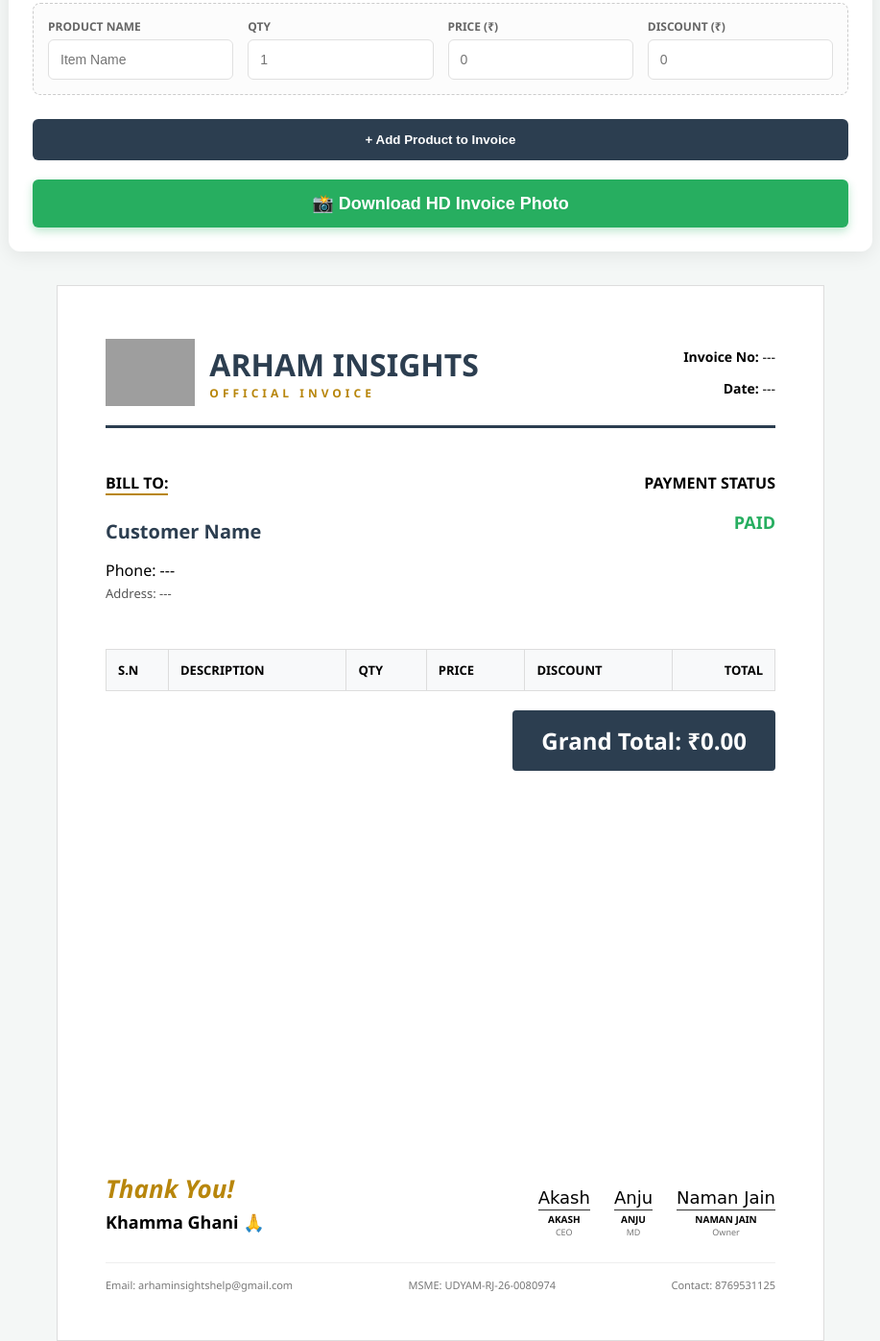
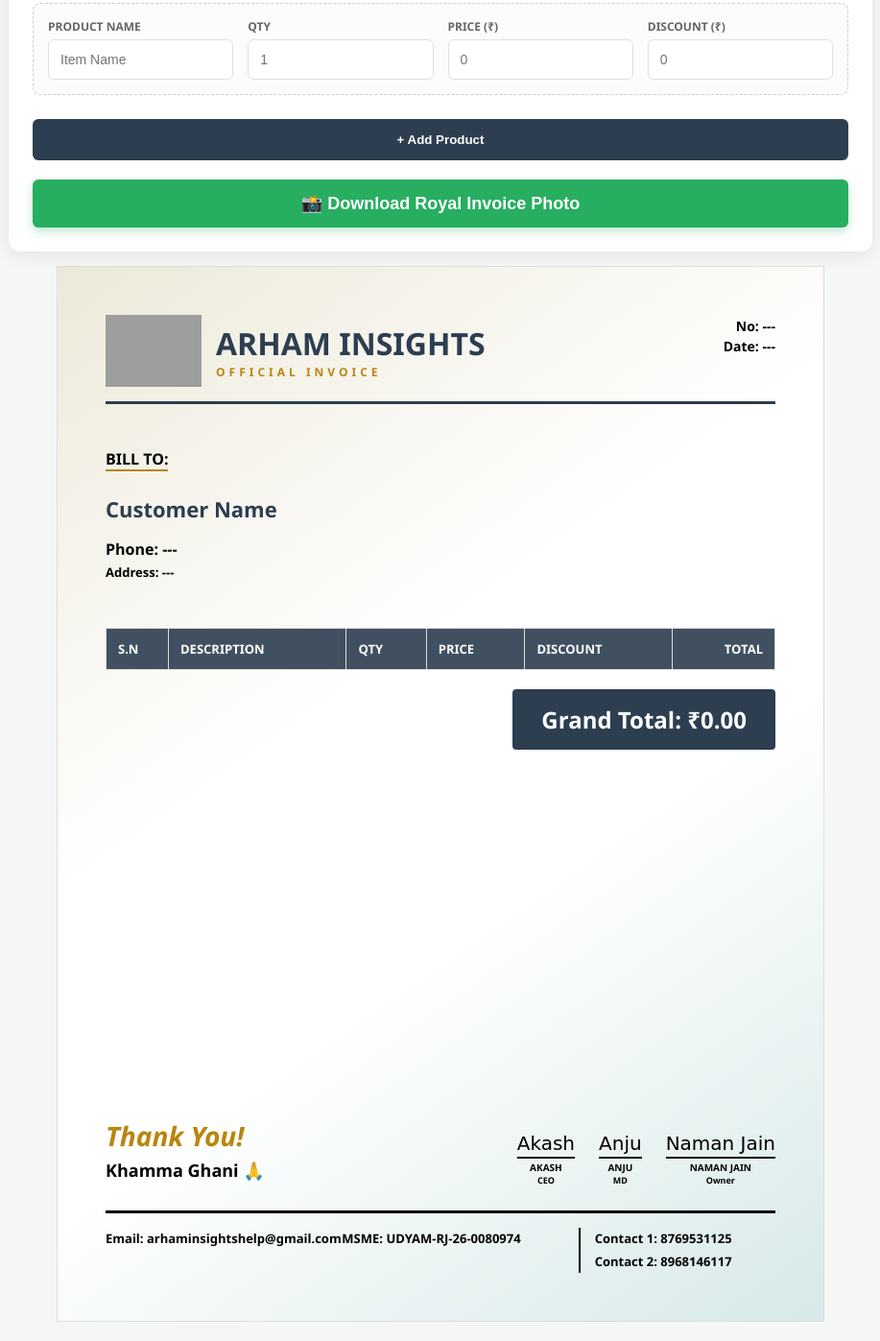
Before and after one commit to arhaminsights/Invoice-, a plain HTML site: page index.html in a window 1280 px wide. Shown: the part 272-1669 px from the top of the page at 96% size, without its empty margins (181-1098 px from the left). Drawn offline with nearby package versions, Linux system fonts and the light colour scheme; grey boxes are pictures that could not be loaded.

Commit message:
Update index.html

```diff
--- a/index.html
+++ b/index.html
@@ -3,7 +3,7 @@
 <head>
     <meta charset="UTF-8">
     <meta name="viewport" content="width=device-width, initial-scale=1.0">
-    <title>Arham Insights - Photo Invoice</title>
+    <title>Arham Insights - Professional Invoice</title>
     <script src="https://cdnjs.cloudflare.com/ajax/libs/html-to-image/1.11.1/html-to-image.min.js"></script>
     <style>
         :root { --primary: #2c3e50; --gold: #b8860b; --bg: #f4f7f6; }
@@ -25,65 +25,65 @@
 
         .btn { padding: 14px; border: none; border-radius: 6px; cursor: pointer; font-weight: bold; color: white; transition: 0.3s; }
         .btn-add { background: var(--primary); width: 100%; margin-top: 10px; }
-        .btn-add:hover { background: #34495e; }
         .btn-photo { background: #27ae60; width: 100%; font-size: 18px; margin-top: 20px; box-shadow: 0 4px 10px rgba(39,174,96,0.3); }
 
-        /* INVOICE SHEET STYLING */
-        .preview-box { width: 100%; overflow-x: auto; padding: 20px 0; }
+        /* INVOICE SHEET STYLING - More Visible Gradient */
         #invoice-sheet {
-            width: 800px; min-height: 1100px; background: white; margin: 0 auto;
-            padding: 50px; box-sizing: border-box; display: flex; flex-direction: column;
+            width: 800px; min-height: 1100px;
+            background: linear-gradient(145deg, rgba(184, 134, 11, 0.12) 0%, #ffffff 40%, #ffffff 60%, rgba(0, 128, 128, 0.12) 100%);
+            margin: 0 auto; padding: 50px; box-sizing: border-box; display: flex; flex-direction: column;
             position: relative; border: 1px solid #ddd;
         }
 
         .header { display: flex; justify-content: space-between; border-bottom: 3px solid var(--primary); padding-bottom: 15px; margin-bottom: 25px; }
         .brand { display: flex; align-items: center; gap: 15px; }
-        .brand img { height: 70px; }
+        .brand img { height: 75px; }
 
-        table { width: 100%; border-collapse: collapse; margin: 20px 0; }
-        th { background: #f8f9fa; border: 1px solid #ddd; padding: 12px; text-align: left; font-size: 13px; text-transform: uppercase; }
-        td { border: 1px solid #ddd; padding: 12px; font-size: 14px; color: #333; }
+        table { width: 100%; border-collapse: collapse; margin: 20px 0; background: rgba(255,255,255,0.4); }
+        th { background: rgba(44, 62, 80, 0.9); color: white; border: 1px solid #ddd; padding: 12px; text-align: left; font-size: 13px; text-transform: uppercase; }
+        td { border: 1px solid #ccc; padding: 12px; font-size: 14px; color: #000; font-weight: 500; }
 
         .total-box { margin-left: auto; background: var(--primary); color: white; padding: 15px 30px; border-radius: 4px; font-size: 24px; font-weight: bold; }
 
         .bottom-row { margin-top: auto; display: flex; justify-content: space-between; align-items: flex-end; padding-top: 40px; }
-        .thanks h2 { margin: 0; font-size: 26px; color: var(--gold); font-style: italic; }
+        .thanks h2 { margin: 0; font-size: 28px; color: var(--gold); font-style: italic; text-shadow: 1px 1px 1px rgba(0,0,0,0.05); }
 
         .sig-section { text-align: right; min-width: 160px; display: flex; gap: 25px; }
         .sig-box { text-align: center; }
-        .sig-name { font-family: cursive; font-size: 18px; margin: 0; color: #000; }
-        .sig-line { border-top: 1.5px solid #333; margin-top: 2px; padding-top: 2px; font-weight: bold; font-size: 10px; text-transform: uppercase; }
-        .sig-title { font-size: 9px; color: #777; display: block; }
+        .sig-name { font-family: cursive; font-size: 20px; margin: 0; color: #000; }
+        .sig-line { border-top: 2.5px solid #000; margin-top: 2px; padding-top: 2px; font-weight: 900; font-size: 10px; text-transform: uppercase; color: #000; }
+        .sig-title { font-size: 9px; color: #000; display: block; font-weight: 800; }
 
-        .footer-info { border-top: 1px solid #eee; margin-top: 25px; padding-top: 15px; font-size: 11px; color: #777; display: flex; justify-content: space-between; }
+        /* Dark Footer with Vertical Numbers */
+        .footer-info {
+            border-top: 3px solid #000; margin-top: 25px; padding-top: 15px;
+            font-size: 13px; color: #000; display: grid; grid-template-columns: 1.2fr 1.2fr 1fr;
+            font-weight: 900; line-height: 1.8;
+        }
+        .contact-col { display: flex; flex-direction: column; border-left: 2px solid #000; padding-left: 15px; }
     </style>
 </head>
 <body>
 
 <div class="admin-panel">
     <div class="admin-title">Arham Insights - Billing Dashboard</div>
-
     <div class="grid">
         <div class="input-box"><label>Invoice No</label><input type="text" id="inNo" placeholder="AI-101" oninput="sync()"></div>
         <div class="input-box"><label>Date</label><input type="date" id="inDate" oninput="sync()"></div>
         <div class="input-box"><label>Customer Name</label><input type="text" id="inName" placeholder="Enter Name" oninput="sync()"></div>
         <div class="input-box"><label>Mobile No</label><input type="text" id="inPhone" placeholder="9999999999" oninput="sync()"></div>
     </div>
-
     <div class="input-box"><label>Address</label><input type="text" id="inAddr" placeholder="Full Address..." oninput="sync()" style="width:100%"></div>
-
     <div class="grid" style="margin-top:20px; background: #fcfcfc; padding: 15px; border-radius: 8px; border: 1px dashed #ccc;">
         <div class="input-box"><label>Product Name</label><input type="text" id="pName" placeholder="Item Name"></div>
         <div class="input-box"><label>Qty</label><input type="number" id="pQty" placeholder="1"></div>
         <div class="input-box"><label>Price (₹)</label><input type="number" id="pPrice" placeholder="0"></div>
         <div class="input-box"><label>Discount (₹)</label><input type="number" id="pDisc" placeholder="0"></div>
     </div>
-
-    <button class="btn btn-add" onclick="addItem()">+ Add Product to Invoice</button>
-    <button class="btn btn-photo" onclick="downloadImage()">📸 Download HD Invoice Photo</button>
+    <button class="btn btn-add" onclick="addItem()">+ Add Product</button>
+    <button class="btn btn-photo" onclick="downloadImage()">📸 Download Royal Invoice Photo</button>
 </div>
 
-<div class="preview-box">
 <div id="invoice-sheet">
     <div class="header">
         <div class="brand">
@@ -93,23 +93,17 @@
                 <p style="margin:0; letter-spacing:4px; font-weight:bold; color:var(--gold); font-size:12px">OFFICIAL INVOICE</p>
             </div>
         </div>
-            <div style="text-align:right; font-size:14px">
-                <p><strong>Invoice No:</strong> <span id="outNo">---</span></p>
-                <p><strong>Date:</strong> <span id="outDate">---</span></p>
+        <div style="text-align:right; font-size:14px; color: #000; font-weight: 700;">
+            <p style="margin:2px 0"><strong>No:</strong> <span id="outNo">---</span></p>
+            <p style="margin:2px 0"><strong>Date:</strong> <span id="outDate">---</span></p>
         </div>
     </div>
 
-        <div style="margin-bottom:25px; display: grid; grid-template-columns: 1fr 1fr;">
-            <div>
-                <h4 style="border-bottom:2px solid var(--gold); display:inline-block; margin-bottom:8px">BILL TO:</h4>
-                <p><strong id="outName" style="font-size:20px; color:var(--primary)">Customer Name</strong></p>
-                <p style="margin:4px 0">Phone: <span id="outPhone">---</span></p>
-                <p style="margin:4px 0; font-size:13px; color:#555">Address: <span id="outAddr">---</span></p>
-            </div>
-            <div style="text-align: right;">
-                <h4 style="margin-bottom:8px">PAYMENT STATUS</h4>
-                <p style="color:#27ae60; font-weight:bold; font-size:18px">PAID</p>
-            </div>
+    <div style="margin-bottom:25px;">
+        <h4 style="border-bottom:2.5px solid var(--gold); display:inline-block; margin-bottom:8px; color: #000; font-weight: 900;">BILL TO:</h4>
+        <p><strong id="outName" style="font-size:22px; color:var(--primary)">Customer Name</strong></p>
+        <p style="margin:4px 0; color: #000; font-weight: 700;">Phone: <span id="outPhone">---</span></p>
+        <p style="margin:4px 0; font-size:13px; color:#000; font-weight: 600;">Address: <span id="outAddr">---</span></p>
     </div>
 
     <table>
@@ -131,38 +125,27 @@
     <div class="bottom-row">
         <div class="thanks">
             <h2>Thank You!</h2>
-                <p style="font-weight:bold; font-size:18px; margin:5px 0">Khamma Ghani 🙏</p>
+            <p style="font-weight:900; font-size:18px; margin:5px 0; color: #000;">Khamma Ghani 🙏</p>
         </div>
         <div class="sig-section">
-                <div class="sig-box">
-                    <p class="sig-name">Akash</p>
-                    <div class="sig-line">Akash</div>
-                    <span class="sig-title">CEO</span>
-                </div>
-                <div class="sig-box">
-                    <p class="sig-name">Anju</p>
-                    <div class="sig-line">Anju</div>
-                    <span class="sig-title">MD</span>
-                </div>
-                <div class="sig-box">
-                    <p class="sig-name">Naman Jain</p>
-                    <div class="sig-line">Naman Jain</div>
-                    <span class="sig-title">Owner</span>
-                </div>
+            <div class="sig-box"><p class="sig-name">Akash</p><div class="sig-line">Akash</div><span class="sig-title">CEO</span></div>
+            <div class="sig-box"><p class="sig-name">Anju</p><div class="sig-line">Anju</div><span class="sig-title">MD</span></div>
+            <div class="sig-box"><p class="sig-name">Naman Jain</p><div class="sig-line">Naman Jain</div><span class="sig-title">Owner</span></div>
         </div>
     </div>
 
     <div class="footer-info">
-            <span>Email: arhaminsightshelp@gmail.com</span>
-            <span>MSME: UDYAM-RJ-26-0080974</span>
-            <span>Contact: 8769531125</span>
+        <div>Email: arhaminsightshelp@gmail.com</div>
+        <div>MSME: UDYAM-RJ-26-0080974</div>
+        <div class="contact-col">
+            <span>Contact 1: 8769531125</span>
+            <span>Contact 2: 8968146117</span>
         </div>
     </div>
 </div>
 
 <script>
     let list = [];
-
     function sync() {
         document.getElementById('outNo').innerText = document.getElementById('inNo').value || '---';
         document.getElementById('outDate').innerText = document.getElementById('inDate').value || '---';
@@ -170,60 +153,25 @@
         document.getElementById('outPhone').innerText = document.getElementById('inPhone').value || '---';
         document.getElementById('outAddr').innerText = document.getElementById('inAddr').value || '---';
     }
-
     function addItem() {
-        const name = document.getElementById('pName').value;
-        const qty = parseFloat(document.getElementById('pQty').value) || 1;
-        const price = parseFloat(document.getElementById('pPrice').value) || 0;
-        const disc = parseFloat(document.getElementById('pDisc').value) || 0;
-
-        if(!name || price <= 0) return alert("Pehle item ki sahi detail bharo!");
-
-        const rowTotal = (qty * price) - disc;
-        list.push({name, qty, price, disc, total: rowTotal});
-
+        const n = document.getElementById('pName').value, q = parseFloat(document.getElementById('pQty').value) || 1,
+              p = parseFloat(document.getElementById('pPrice').value) || 0, d = parseFloat(document.getElementById('pDisc').value) || 0;
+        if(!n || p <= 0) return alert("Sahi detail bharo!");
+        list.push({n, q, p, d, t: (q*p)-d});
         render();
-
-        // Clear item inputs
-        document.getElementById('pName').value = '';
-        document.getElementById('pQty').value = '';
-        document.getElementById('pPrice').value = '';
-        document.getElementById('pDisc').value = '';
+        document.getElementById('pName').value = ''; document.getElementById('pQty').value = '';
+        document.getElementById('pPrice').value = ''; document.getElementById('pDisc').value = '';
     }
-
     function render() {
-        const tb = document.getElementById('tableBody');
-        tb.innerHTML = ''; let gt = 0;
-        list.forEach((it, i) => {
-            gt += it.total;
-            tb.innerHTML += `
-                <tr>
-                    <td>${i+1}</td>
-                    <td><strong>${it.name}</strong></td>
-                    <td>${it.qty}</td>
-                    <td>₹${it.price}</td>
-                    <td style="color: #e74c3c">-₹${it.disc}</td>
-                    <td style="text-align:right; font-weight:bold">₹${it.total.toFixed(2)}</td>
-                </tr>`;
-        });
+        const tb = document.getElementById('tableBody'); tb.innerHTML = ''; let gt = 0;
+        list.forEach((it, i) => { gt += it.t; tb.innerHTML += `<tr><td>${i+1}</td><td><strong>${it.n}</strong></td><td>${it.q}</td><td>₹${it.p}</td><td style="color:#d32f2f">-₹${it.d}</td><td style="text-align:right; font-weight:900">₹${it.t.toFixed(2)}</td></tr>`; });
         document.getElementById('gTotal').innerText = gt.toLocaleString('en-IN', {minimumFractionDigits: 2});
     }
-
     function downloadImage() {
         const node = document.getElementById('invoice-sheet');
-        const invNo = document.getElementById('inNo').value || 'New';
-
-        // High quality pixelRatio 2 for clear image
-        htmlToImage.toPng(node, { quality: 1, backgroundColor: '#ffffff', pixelRatio: 2 })
-            .then(function (dataUrl) {
-                const link = document.createElement('a');
-                link.download = 'Arham_Invoice_' + invNo + '.png';
-                link.href = dataUrl;
-                link.click();
-            })
-            .catch(function (error) {
-                alert('Photo banane mein error: ' + error);
-            });
+        htmlToImage.toPng(node, { quality: 1, backgroundColor: '#ffffff', pixelRatio: 2.5 })
+            .then(dataUrl => { const link = document.createElement('a'); link.download = 'Arham_Invoice_Royal.png'; link.href = dataUrl; link.click(); })
+            .catch(err => alert('Error: ' + err));
     }
 </script>
 </body>
```
Lines whose indentation alone changed are shown as unchanged.
